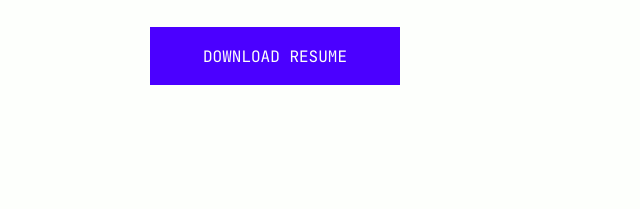
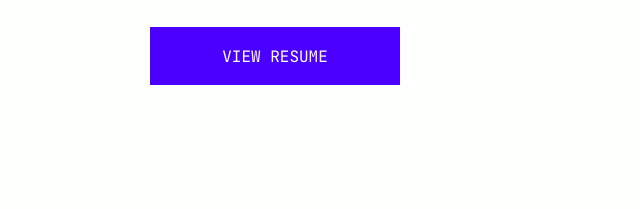
Before and after one commit to darielkurt/kurtdariel, a plain HTML site: page public/index.html in a window 1280 px wide. Shown: the part 582-791 px from the top of the page, 0-640 px from the left. Drawn offline with Linux system fonts and the light colour scheme; some packages are replaced by stand-ins of ours; a script that the page names is missing; files whose address does not match are found by name.

Commit message:
Refactor for public deployment

```diff
--- a/public/index.html
+++ b/public/index.html
@@ -6,6 +6,8 @@
     <meta name="viewport" content="width=device-width, initial-scale=1.0, maximum-scale=1.0, user-scalable=no">
     <title>Kurt Dariel | Middle Child</title>
 
+    <link rel="preload" as="font" href="fonts/JetBrainsMono-ExtraBold.ttf" type="font/ttf" crossorigin="anonymous">
+    <link rel="preload" as="font" href="fonts/JetBrainsMono-Regular.ttf" type="font/ttf" crossorigin="anonymous">
     <link rel="apple-touch-icon" sizes="180x180" href="assets/favicons/apple-touch-icon.png">
     <link rel="icon" type="image/png" sizes="32x32" href="assets/favicons/favicon-32x32.png">
     <link rel="icon" type="image/png" sizes="16x16" href="assets/favicons/favicon-16x16.png">
@@ -94,8 +96,8 @@
                     and in training to be a full stack developer.
                 </p>
             </div>
-            <a href="assets/KURTBERMUDEZ-CV-2020.pdf" target="_blank"
-            rel="nofollow noopener noreferrer" class="resume">DOWNLOAD RESUME</a>
+            <a href="KURTBERMUDEZ-CV-2020.pdf" target="_blank"
+            rel="nofollow noopener noreferrer" class="resume">VIEW RESUME</a>
         </section>
 
 <!-- ABOUT     -->
```
